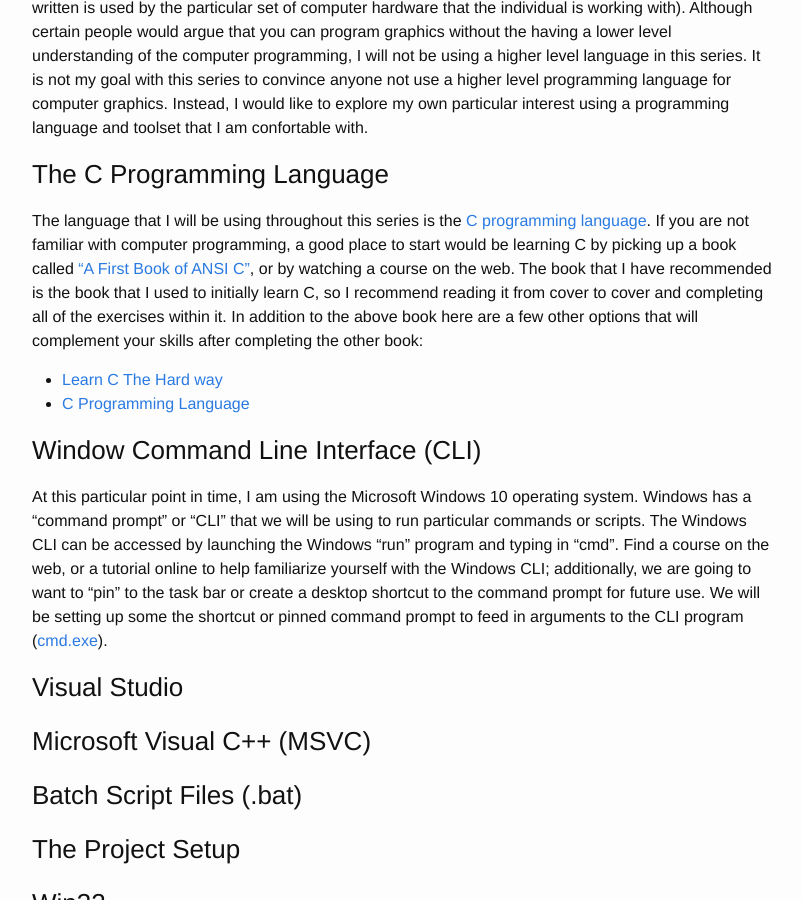
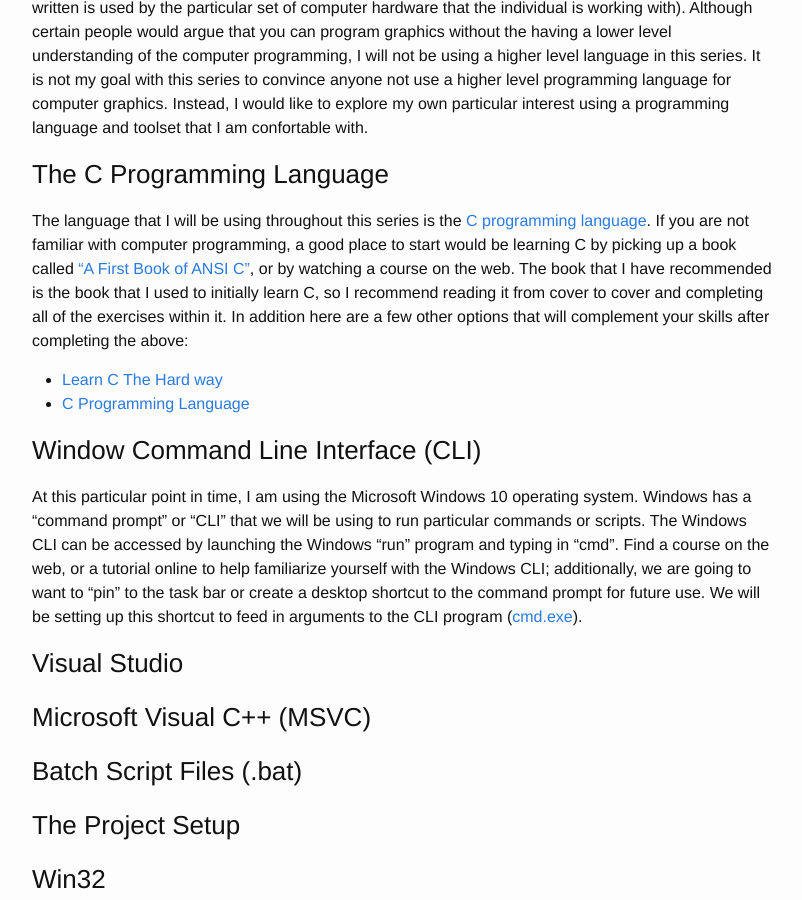
Before and after one commit to nkane/nkane.github.io, a Jekyll site: the page built from _posts/2018-07-31-win32-software-renderer-lesson-1.markdown, in a window 1280 px wide and 900 px high, scrolled down 324 px. Shown: the whole window, without its empty margins (238-1040 px from the left). Built offline with Jekyll 4.4.1, drawn with Linux system fonts in a browser that asks for light colours.

Commit message:
fixes to win32 renderer post

```diff
--- a/_posts/2018-07-31-win32-software-renderer-lesson-1.markdown
+++ b/_posts/2018-07-31-win32-software-renderer-lesson-1.markdown
@@ -17,7 +17,7 @@
 The language that I will be using throughout this series is the [C programming language][c-lang]. If you are not familiar with computer programming, a good
 place to start would be learning C by picking up a book called ["A First Book of ANSI C"][first-book-of-c], or by watching a course on the web. The book that
 I have recommended is the book that I used to initially learn C, so I recommend reading it from cover to cover and completing all of the exercises within it.
-In addition to the above book here are a few other options that will complement your skills after completing the other book:
+In addition here are a few other options that will complement your skills after completing the above:
 - [Learn C The Hard way][learn-c-the-hard-way]
 - [C Programming Language][k&r]
 
@@ -25,7 +25,7 @@
 At this particular point in time, I am using the Microsoft Windows 10 operating system. Windows has a "command prompt" or "CLI" that we will be using to run
 particular commands or scripts. The Windows CLI can be accessed by launching the Windows "run" program and typing in "cmd". Find a course on the web, or a tutorial
 online to help familiarize yourself with the Windows CLI; additionally, we are going to want to "pin" to the task bar or create a desktop shortcut to the command prompt
-for future use. We will be setting up some the shortcut or pinned command prompt to feed in arguments to the CLI program ([cmd.exe][cmd]).
+for future use. We will be setting up this shortcut to feed in arguments to the CLI program ([cmd.exe][cmd]).
 
 ### Visual Studio
 
```
